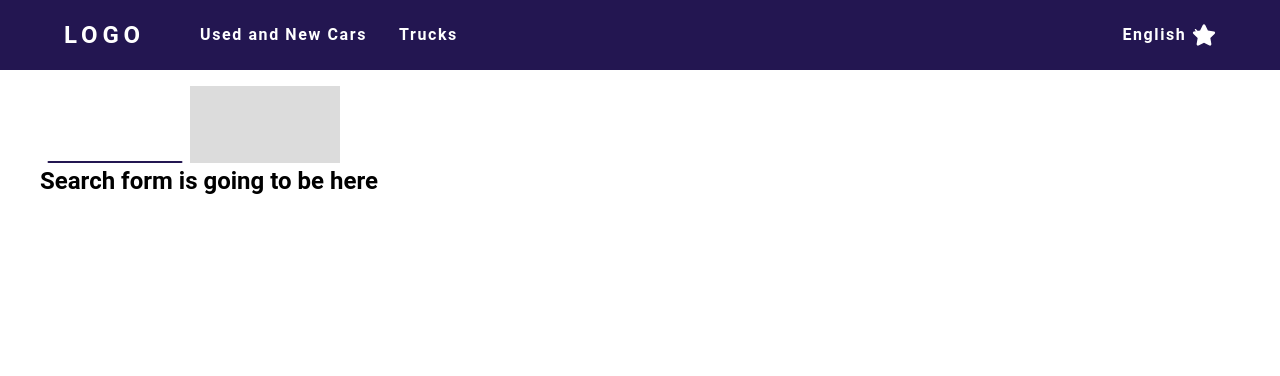
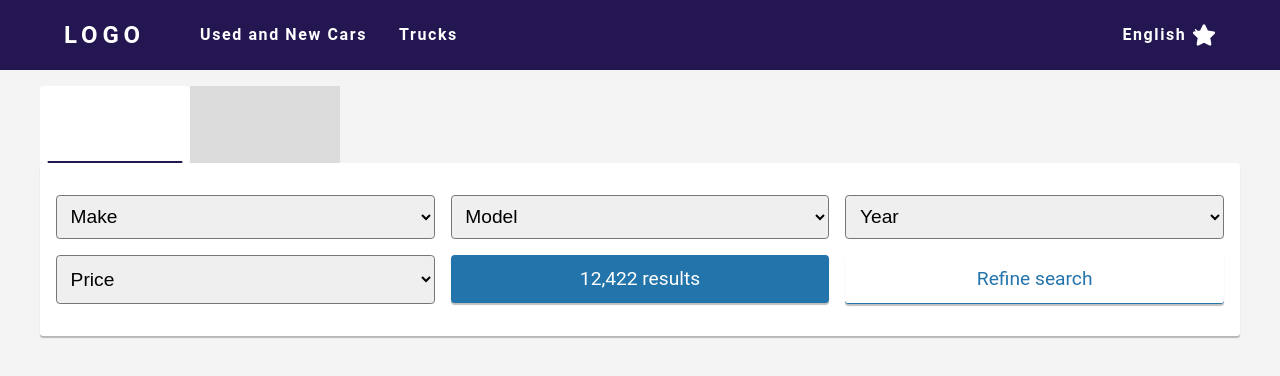
Before and after one commit to muhammedb8826/ecommerce, a React (Vite) app: page / in a window 1280 px wide. Shown: the top 376 px of the page. Built offline with nearby package versions, Linux system fonts and the light colour scheme; some icons are missing.

Commit message:
Add an options to select forms

```diff
--- /dev/null
+++ b/src/components/SearchCars.tsx
@@ -0,0 +1,5 @@
+const SearchCars = () => {
+  return <div>Search Cars</div>;
+};
+
+export default SearchCars;
--- /dev/null
+++ b/src/components/SearchTrucks.tsx
@@ -0,0 +1,5 @@
+const SearchTrucks = () => {
+  return <div>Search Trucks</div>;
+};
+
+export default SearchTrucks;
--- /dev/null
+++ b/src/components/SelectOptions.tsx
@@ -0,0 +1,45 @@
+import { makeOptions, modelOptions, yearOptions, priceOptions } from '../data';
+
+const SelectOptions = () => {
+  return (
+    <>
+      <select name="make" className="select-item" title="Select a make">
+        <option value="">{makeOptions.label}</option>
+        {makeOptions.value.map((option) => (
+          <option key={option} value={option}>
+            {option}
+          </option>
+        ))}
+      </select>
+
+      <select name="model" className="select-item" title="Select a make">
+        <option value="">{modelOptions.label}</option>
+        {modelOptions.value.map((option) => (
+          <option key={option} value={option}>
+            {option}
+          </option>
+        ))}
+      </select>
+
+      <select name="year" className="select-item" title="Select a make">
+        <option value="">{yearOptions.label}</option>
+        {yearOptions.value.map((option) => (
+          <option key={option} value={option}>
+            {option}
+          </option>
+        ))}
+      </select>
+
+      <select name="price" className="select-item" title="Select a make">
+        <option value="">{priceOptions.label}</option>
+        {priceOptions.value.map((option) => (
+          <option key={option} value={option}>
+            {option}
+          </option>
+        ))}
+      </select>
+    </>
+  );
+};
+
+export default SelectOptions;
--- /dev/null
+++ b/src/data.ts
@@ -0,0 +1,77 @@
+export const makeOptions = {
+  label: 'Make',
+  value: [
+    'Acura',
+    'Audi',
+    'BMW',
+    'Buick',
+    'Cadillac',
+    'Chevrolet',
+    'Chrysler',
+    'Dodge',
+    'Ford',
+    'GMC',
+    'Honda',
+    'Hyundai',
+    'Infiniti',
+    'Jeep',
+    'Kia',
+    'Lexus',
+    'Lincoln',
+    'Mazda',
+    'Mercedes-Benz',
+    'Nissan',
+    'Ram',
+    'Subaru',
+    'Toyota',
+    'Volkswagen',
+    'Volvo',
+  ],
+};
+
+export const modelOptions = {
+  label: 'Model',
+  value: [
+    'A3',
+    'A4',
+    'A5',
+    'A6',
+    'A7',
+    'A8',
+    'Q3',
+    'Q5',
+    'Q7',
+    'Q8',
+    'R8',
+    'RS5',
+    'S3',
+    'S4',
+    'S5',
+    'S6',
+    'S7',
+    'S8',
+    'SQ5',
+    'TT',
+  ],
+};
+
+export const yearOptions = {
+  label: 'Year',
+  value: ['2020', '2019', '2018', '2017', '2016', '2015', '2014', '2013'],
+};
+
+export const priceOptions = {
+  label: 'Price',
+  value: [
+    '$10000',
+    '$20000',
+    '$30000',
+    '$40000',
+    '$50000',
+    '$60000',
+    '$70000',
+    '$80000',
+    '$90000',
+    '$100000',
+  ],
+};
--- a/src/index.css
+++ b/src/index.css
@@ -19,6 +19,7 @@ body {
   font-family: 'Roboto', sans-serif;
   font-size: 16px;
   line-height: 1.5;
+  background-color: #f4f4f4;
 }
 
 .app {
@@ -82,6 +83,70 @@ nav {
   display: block;
 }
 
+.select-options {
+  width: 100%;
+  display: flex;
+  align-items: center;
+  justify-content: space-between;
+  flex-wrap: wrap;
+  gap: 0.5em;
+  padding: 1em;
+  background-color: white;
+  border-radius: 0.2em;
+  box-shadow: 0 2px 1px 0 rgba(0, 0, 0, 0.25);
+}
+
+.select-options .select-item {
+  padding: 0.5em;
+  width: 48%;
+  cursor: pointer;
+  height: 100%;
+  font-size: 1.2em;
+  border-radius: 0.2em;
+}
+
+.select-options .result-btn {
+  background-color: var(--third-color);
+  color: white;
+  border: none;
+  outline: none;
+  font-size: 1.2em;
+  cursor: pointer;
+  display: flex;
+  justify-content: center;
+  align-items: center;
+  width: 100%;
+  padding: 0.5em;
+  border-radius: 0.2em;
+  box-shadow: 0 2px 1px 0 rgba(0, 0, 0, 0.25);
+  transition: all 0.3s ease-in-out;
+}
+
+.select-options .result-btn:hover {
+  background-color: #2374ab;
+}
+
+.refine-search {
+  color: var(--third-color);
+  border-bottom: 1px solid var(--third-color);
+  background-color: white;
+  border-radius: 0.2em;
+  padding: 0.5em;
+  font-size: 1.2em;
+  cursor: pointer;
+  display: flex;
+  justify-content: center;
+  align-items: center;
+  width: 100%;
+  box-shadow: 0 2px 1px 0 rgba(0, 0, 0, 0.25);
+  transition: all 0.3s ease-in-out;
+}
+
+.refine-search:hover {
+  background-color: var(--third-color);
+  color: white;
+}
+
 @media (min-width: 768px) {
   .search-btn {
     display: none;
@@ -93,4 +158,16 @@ nav {
   .filter-search {
     width: 25%;
   }
+
+  .select-options {
+    display: grid;
+    grid-template-columns: repeat(3, 1fr);
+    grid-gap: 1em;
+    width: 100%;
+    padding: 2em 1em;
+  }
+
+  .select-options .select-item {
+    width: 100%;
+  }
 }
--- a/src/pages/Home.tsx
+++ b/src/pages/Home.tsx
@@ -1,5 +1,5 @@
 import SearchButton from './SearchButton';
-import SeachForm from './SeachForm';
+import SearchForm from './SearchForm';
 import { useState } from 'react';
 const Home = () => {
   const [showSearchBox, setShowSearchBox] = useState(false);
@@ -10,7 +10,7 @@ const Home = () => {
   return (
     <section className="home">
       <SearchButton handleClick={handleClick} showSearchBox={showSearchBox} />
-      <SeachForm showSearchBox={showSearchBox} />
+      <SearchForm showSearchBox={showSearchBox} />
     </section>
   );
 };
--- a/src/pages/SeachForm.tsx
+++ b/src/pages/SearchForm.tsx
@@ -1,4 +1,5 @@
 import FilterSearch from '../components/FilterSearch';
+import SelectOptions from '../components/SelectOptions';
 import '../styles/SearchForm.css';
 type SeachFormProps = {
   showSearchBox: boolean;
@@ -12,7 +13,11 @@ const SearchForm = ({ showSearchBox }: SeachFormProps) => {
   return (
     <div className={`search-form ${className}`}>
       <FilterSearch />
-      <h1>Search form is going to be here</h1>
+      <div className="select-options">
+        <SelectOptions />
+        <div className="result-btn">12,422 results</div>
+        <div className="refine-search">Refine search</div>
+      </div>
     </div>
   );
 };
--- a/src/styles/SearchForm.css
+++ b/src/styles/SearchForm.css
@@ -7,3 +7,8 @@
   max-width: var(--container-width);
   transition: all 0.3s ease-in-out;
 }
+
+.select-options {
+  display: flex;
+  flex-wrap: wrap;
+}
```
Also changed, not shown: 1 other file (tests, documents, lock files or other folders).
